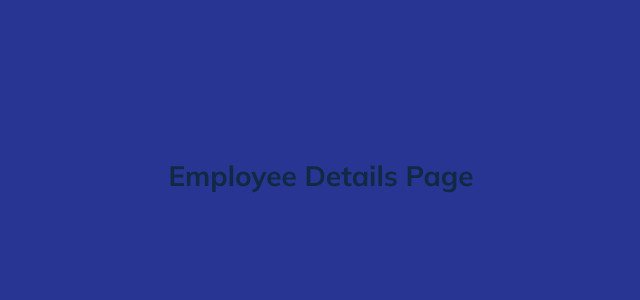
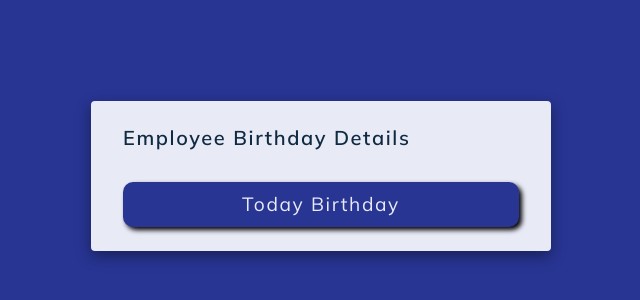
Before and after one commit to Srinivasanaresh72/Reminder_App, a React (Create React App) app: page /empdetails in a window 1280 px wide. Shown: the part 224-524 px from the top of the page, without its empty margins (319-959 px from the left). Built offline with nearby package versions, Linux system fonts and the light colour scheme.

Commit message:
added css for employee details

```diff
--- a/src/components/Empdetails.js
+++ b/src/components/Empdetails.js
@@ -1,9 +1,11 @@
 import React from 'react'
+import { Link } from "react-router-dom";
 
 const Empdetails = () => {
     return (
-        <div>
-            <h1> Employee Details Page </h1>
+        <div className="container">
+            <h3> Employee Birthday Details </h3>
+            <Link to="/empbirthday"> Today Birthday </Link>
         </div>
     )
 }
--- a/src/index.css
+++ b/src/index.css
@@ -18,6 +18,38 @@
   align-items: center;
 }
 
+a{
+  text-decoration: none;
+  text-align: center;
+}
+
+h1,h2,h3,h4{
+  letter-spacing: 0.1rem;
+  text-transform: capitalize;
+  line-height: 1.25;
+  margin-bottom: 0.75rem;
+}
+
+h1{
+  font-size: 3rem;
+}
+
+h2{
+  font-size: 2rem;
+}
+
+h3{
+  font-size: 1.25rem;
+}
+
+h4{
+  font-size: 0.875rem;
+}
+
+p{
+  margin-bottom: 1.2rem;
+  color: #617d98;
+}
 .container{
   width: 90vw;
   margin:5rem;
@@ -34,6 +66,23 @@
   margin-bottom: 2rem;
 }
 
+.container a{
+  color: #e8eaf6;
+  display: block;
+  width: 100%;
+  border-color: transparent;
+  background: #283593;
+  margin: 2rem auto 0 auto;
+  text-transform: capitalize;
+  font-size: 1.2rem;
+  padding: 0.5rem 0;
+  letter-spacing: 0.1rem;
+  border-radius: 10px;
+  cursor: pointer;
+  outline: none;
+  box-shadow: 3px 3px 5px #000000;
+}
+
 .error_page{
   color: #283593;
   background: #e8eaf6;
```
